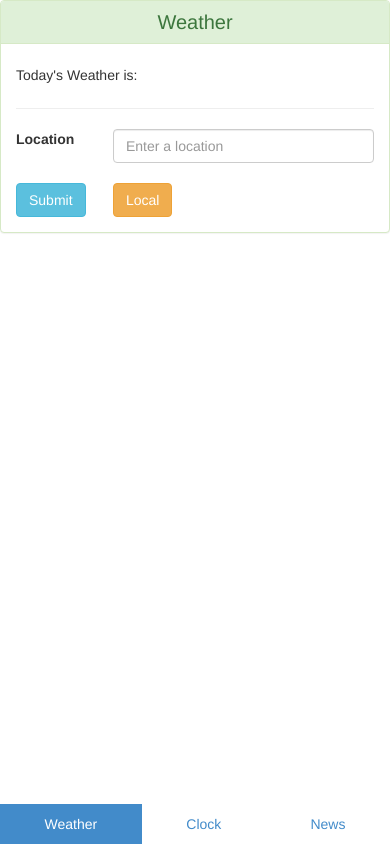
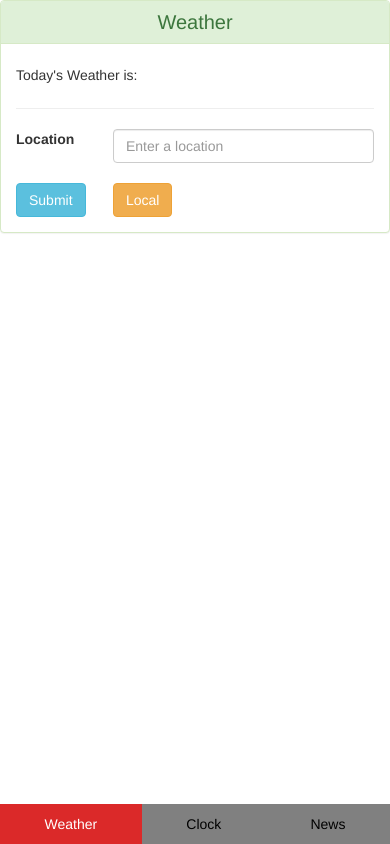
Before and after one commit to mehdimu/weatherapp, a plain HTML site: page www/index.html in a window 390 px wide. Drawn offline with Linux system fonts and the light colour scheme; some packages are replaced by stand-ins of ours.

Commit message:
bugfix: changed navbar color to red from blue

```diff
--- a/www/css/index.css
+++ b/www/css/index.css
@@ -11,7 +11,6 @@
 #footer {
     position: fixed;
     bottom: 0;
-  background-color: white;
     width: 100%;
 }
 
@@ -21,6 +20,15 @@
 
 .view-content-nav-pills > li > a {
     border-radius: 0px;
+    background-color: grey;
+    color: black;
+}
+
+.view-content-nav-pills > li.active > a,
+.view-content-nav-pills > li.active > a:hover,
+.view-content-nav-pills > li.active > a:focus {
+    color: white;
+    background-color: #DB2929;
 }
 
 #tab-panel {
```
Lines whose indentation alone changed are shown as unchanged.
